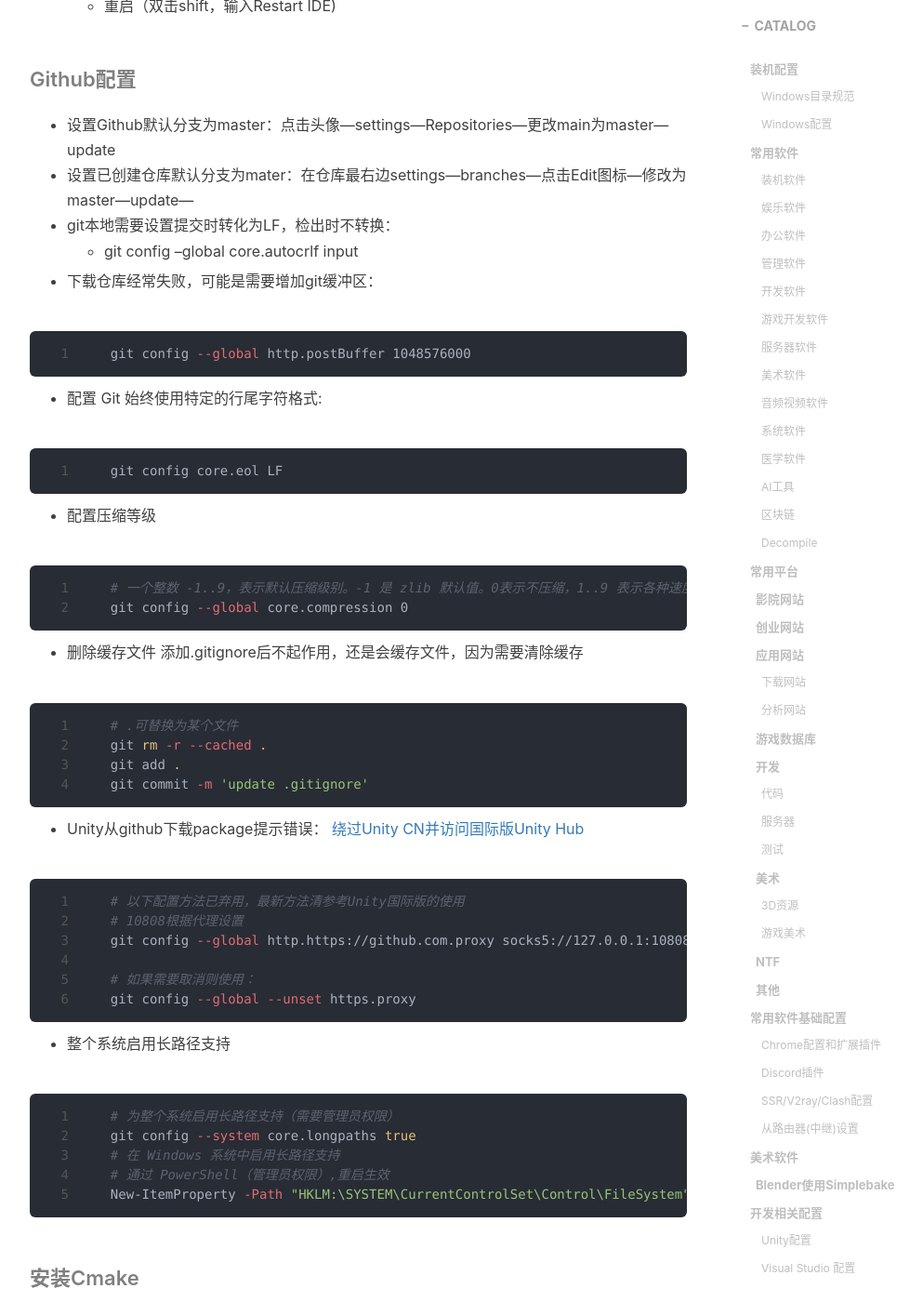
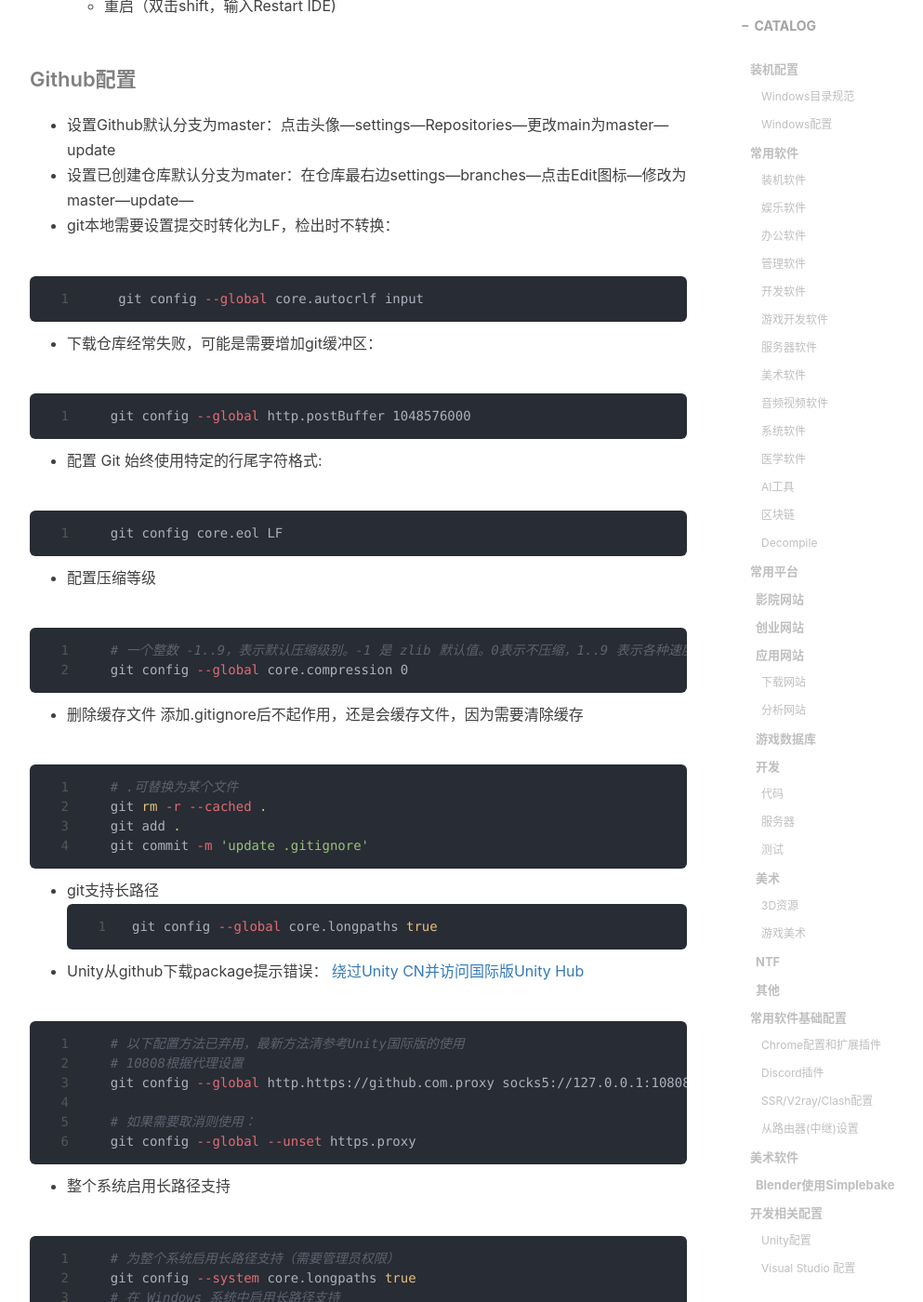
Before and after one commit to gumcstronger/gumcstronger.github.io, a Jekyll site: the page built from _posts/2022/2022-08-24-windows.md, in a window 1280 px wide and 1400 px high, scrolled down 20166 px. Shown: the whole window at 93% size, without its empty margins (233-1226 px from the left). Built offline with Jekyll 4.4.1, drawn with Linux system fonts in a browser that asks for light colours; nearby versions of some CDN libraries; comment, search, counter and statistics services are not loaded.

Commit message:
Update 2022-08-24-windows.md

````diff
--- a/_posts/2022/2022-08-24-windows.md
+++ b/_posts/2022/2022-08-24-windows.md
@@ -721,7 +721,10 @@
 * 设置Github默认分支为master：点击头像—settings—Repositories—更改main为master—update
 * 设置已创建仓库默认分支为mater：在仓库最右边settings—branches—点击Edit图标—修改为master—update—
 * git本地需要设置提交时转化为LF，检出时不转换：
-  * git config --global core.autocrlf input
+
+```bash
+   git config --global core.autocrlf input
+```
 * 下载仓库经常失败，可能是需要增加git缓冲区：
 
 ```bash
@@ -749,6 +752,11 @@
   git rm -r --cached .
   git add .
   git commit -m 'update .gitignore'
+```
+
+* git支持长路径
+```bash
+  git config --global core.longpaths true
 ```
 
 * Unity从github下载package提示错误：
````
